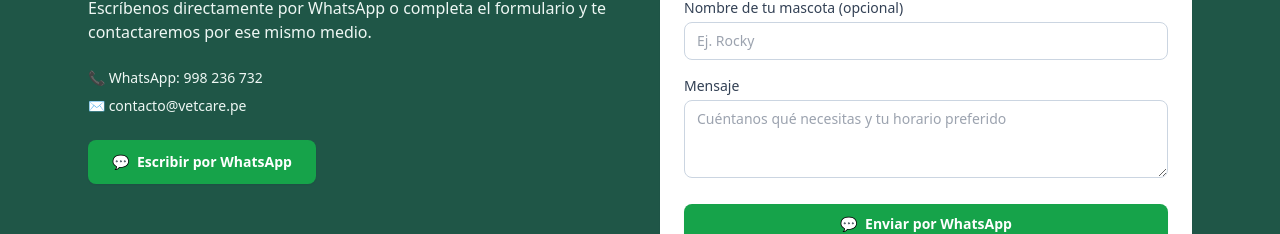
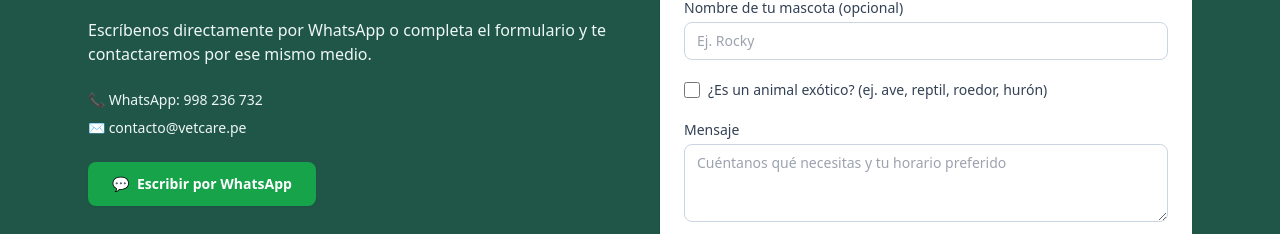
Before and after one commit to JeaneliR/VETCARE, a React (Vite) app in the folder frontend/: page / in a window 1280 px wide. Shown: the part 2404-2638 px from the top of the page. Built offline with nearby package versions, Linux system fonts and the light colour scheme; no server answers.

Commit message:
feat: agregar opcion de animal exotico en el formulario de citas

```diff
--- a/frontend/src/pages/public/HomePage.tsx
+++ b/frontend/src/pages/public/HomePage.tsx
@@ -72,6 +72,7 @@ export default function HomePage() {
 
   const [contactName, setContactName] = useState("");
   const [contactPet, setContactPet] = useState("");
+  const [contactExotic, setContactExotic] = useState(false);
   const [contactMessage, setContactMessage] = useState("");
 
   const [reviewName, setReviewName] = useState("");
@@ -83,8 +84,6 @@ export default function HomePage() {
   const [reviewSuccess, setReviewSuccess] = useState(false);
 
   useEffect(() => {
-    // Solo mostramos sedes activas en el sitio público (una sede cerrada
-    // temporalmente se sigue viendo en el sistema interno, pero no aquí).
     Promise.all([locationsService.list({ activa: true }), reviewsService.list()])
       .then(([locs, revs]) => {
         setLocations(locs);
@@ -92,7 +91,6 @@ export default function HomePage() {
         setAllReviews(revs);
       })
       .catch(() => {
-        // El sitio público sigue siendo útil aunque el API no responda todavía.
         setLocations([]);
         setAllReviews([]);
       })
@@ -136,6 +134,7 @@ export default function HomePage() {
     if (contactPet.trim()) {
       lines.push(`Mascota: ${contactPet}`);
     }
+    lines.push(`¿Es animal exótico?: ${contactExotic ? "Sí" : "No"}`);
     if (contactMessage.trim()) {
       lines.push(`Mensaje: ${contactMessage}`);
     }
@@ -433,6 +432,21 @@ export default function HomePage() {
                 placeholder="Ej. Rocky"
               />
             </div>
+
+            {/* Campo: Animal Exótico */}
+            <div className="flex items-center gap-2 my-1">
+              <input
+                type="checkbox"
+                id="contactExotic"
+                checked={contactExotic}
+                onChange={(e) => setContactExotic(e.target.checked)}
+                className="h-4 w-4 rounded border-slate-300 text-brand-600 focus:ring-brand-500"
+              />
+              <label htmlFor="contactExotic" className="text-sm font-medium text-slate-700 cursor-pointer">
+                ¿Es un animal exótico? (ej. ave, reptil, roedor, hurón)
+              </label>
+            </div>
+
             <div>
               <label className="mb-1 block text-sm font-medium text-slate-700">Mensaje</label>
               <textarea
```
Also changed, not shown: 1 other file (tests, documents, lock files or other folders).
